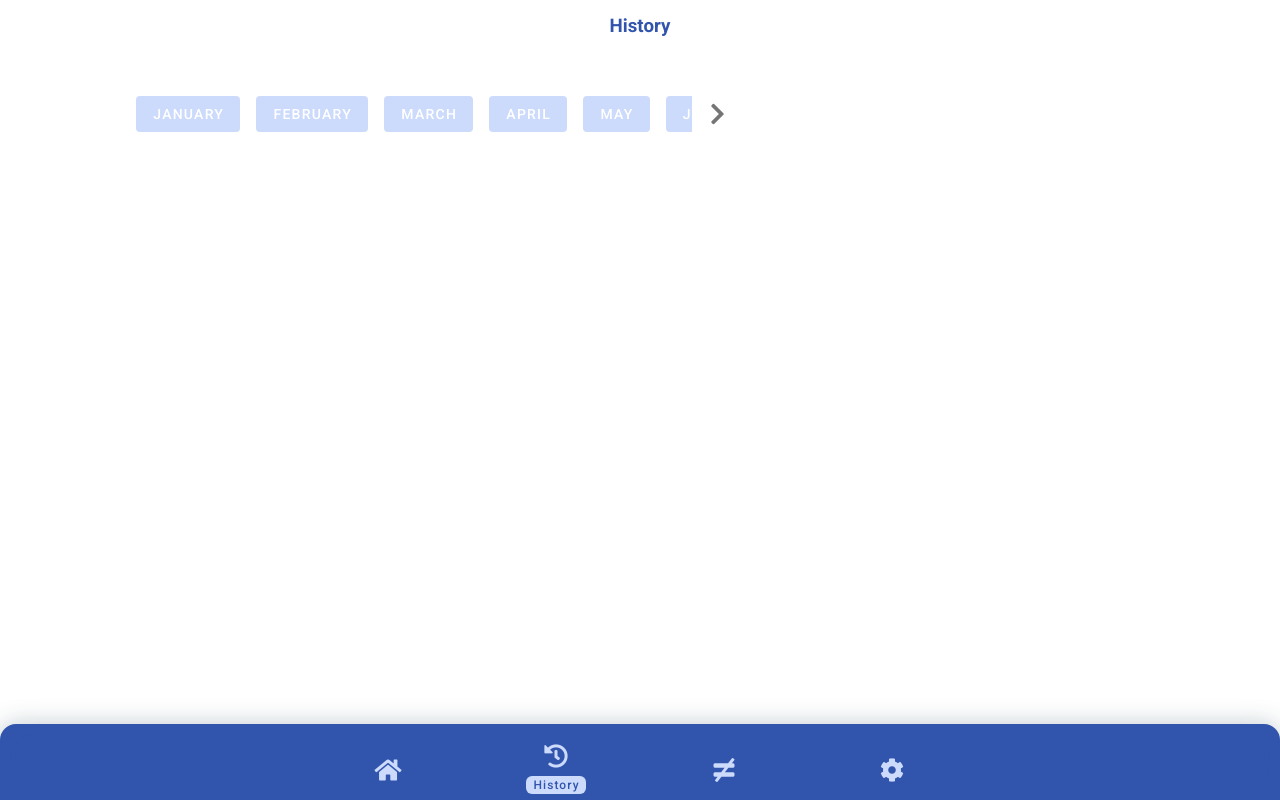
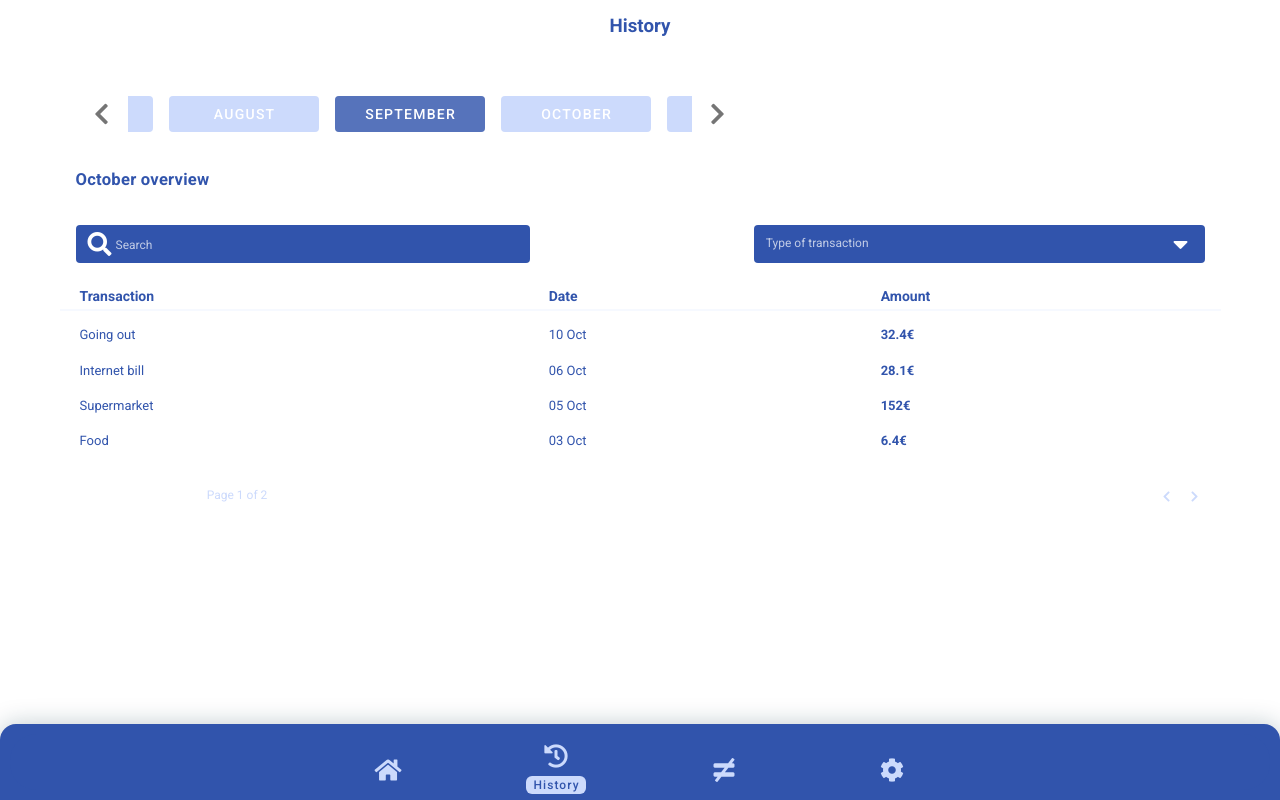
Before and after one commit to Virtuosofriend/expensejar, a Vue app: page /history in a window 1280 px wide. Built offline with nearby package versions, Linux system fonts and the light colour scheme.

Commit message:
HistoryPage: Data iterator added for the history table view

```diff
--- a/package.json
+++ b/package.json
@@ -1,6 +1,6 @@
 {
   "name": "expensejar",
-  "version": "0.1.0",
+  "version": "0.2.0",
   "private": true,
   "scripts": {
     "serve": "vue-cli-service serve",
--- a/src/plugins/vuetify/default-preset/preset/classes.scss
+++ b/src/plugins/vuetify/default-preset/preset/classes.scss
@@ -90,6 +90,10 @@
     box-shadow: 0px 0px 25px rgba(10, 52, 67, 0.25) !important;
 }
 
+.op7 {
+    opacity: .7;
+}
+
 // ————————————————————————————————————
 //* ——— Table
 // ————————————————————————————————————
--- a/src/views/History.vue
+++ b/src/views/History.vue
@@ -12,18 +12,80 @@
                 <months-slide-group class="mt-10"></months-slide-group>
             </v-col>
 
+            <!-- Card with table -->
+            <v-col cols="12">
+                <v-card
+                    color="white"
+                    elevation="0"
+                    dark
+                    min-height="250"
+                >
+                    <v-card-title>
+                        <h5>October overview</h5>
+                    </v-card-title>
+
+                    <transcactions-list
+                        :items="transactions"
+                    ></transcactions-list>
+                </v-card>
+            </v-col>
         </v-row>
     </v-container>
 </template>
 
 <script>
 import MonthsSlideGroup from "./History/components/MonthsSlideGroup";
+import TranscactionsList from "./History/components/ExpensesDataIterator";
 
 export default {
     name: "History__view",
 
+    data() {
+        return {
+            transactions: [
+                {
+                    id:     1,
+                    amount: 152,
+                    transaction: "Supermarket",
+                    date:   "05 Oct"
+                },{
+                    id:     2,
+                    amount: 6.4,
+                    transaction: "Food",
+                    date:   "03 Oct"
+                },{
+                    id:     3,
+                    amount: 12,
+                    transaction: "Water bill",
+                    date:   "02 Oct"
+                },{
+                    id:     4,
+                    amount: 32.4,
+                    transaction: "Going out",
+                    date:   "10 Oct"
+                },{
+                    id:     5,
+                    amount: 28.1,
+                    transaction: "Internet bill",
+                    date:   "06 Oct"
+                },{
+                    id:     6,
+                    amount: 250,
+                    transaction: "Monthly rent",
+                    date:   "01 Oct"
+                },{
+                    id:     7,
+                    amount: 210,
+                    transaction: "Tellus in metus vulputate eu",
+                    date:   "02 Oct"
+                }
+            ]
+        }
+    },
+
     components: {
-        MonthsSlideGroup
+        MonthsSlideGroup,
+        TranscactionsList
     }
 }
 </script>
--- /dev/null
+++ b/src/views/History/components/ExpensesDataIterator.vue
@@ -0,0 +1,215 @@
+<template>
+    <v-data-iterator
+      :items="items"
+      :items-per-page.sync="itemsPerPage"
+      :page.sync="page"
+      :search="search"
+      :sort-by="sortBy"
+      :sort-desc="true"
+      hide-default-footer
+    >
+        <!-- Header -->
+        <template #header>
+            <v-toolbar
+                dark
+                elevation="0"
+                color="transparent"
+                class="mb-2"
+            >
+                <v-text-field
+                    v-model="search"
+                    dense
+                    clearable
+                    flat
+                    background-color="primary"
+                    solo-inverted
+                    hide-details
+                    prepend-inner-icon="fas fa-search"
+                    label="Search"
+                ></v-text-field>
+                <v-spacer></v-spacer>
+                <v-select
+                    class="ml-2"
+                    flat
+                    solo-inverted
+                    hide-details
+                    dense
+                    background-color="primary"
+                    :items="categoriesTransactions"
+                    label="Type of transaction"
+                >
+                    <template #label>
+                        <p class="text-xs mb-0 white--text op7">
+                            Type of transaction
+                        </p>
+                    </template>
+                </v-select>
+            </v-toolbar>
+            <div class="expense expense-border px-2">
+                <div class="expense__transaction">
+                    <p class="font-weight-bold">
+                        Transaction
+                    </p>
+                </div>
+                <div class="expense__date">
+                    <p class="font-weight-bold">
+                        Date
+                    </p>
+                </div>
+                <div class="expense__amount">
+                    <p class="font-weight-bold">
+                        Amount
+                    </p>
+                </div>
+            </div>
+        </template>
+
+        <!-- Main body -->
+        <template #default="props">
+            <v-row no-gutters>
+                <v-col
+                    v-for="item in props.items"
+                    :key="item.id"
+                    cols="12"
+                >
+                    <div class="expense px-2">
+                        <div class="expense__transaction">
+                            <p class="text-truncate">
+                                {{ item.transaction }}
+                            </p>
+                        </div>
+                        <div class="expense__date">
+                            <p>
+                                {{ item.date }}
+                            </p>
+                        </div>
+                        <div class="expense__amount">
+                            <p class="font-weight-bold">
+                                {{ item.amount }}€
+                            </p>
+                        </div>
+                    </div>
+                </v-col>
+            </v-row>
+        </template>
+
+        <!-- Footer magic -->
+        <template #footer>
+            <v-row
+                class="my-4 pb-4"
+            >
+                <v-col cols="4">
+                    <p
+                        class="mr-4 text-xs secondary--text text-center"
+                    >
+                        Page {{ page }} of {{ numberOfPages }}
+                    </p>
+                </v-col>
+                <v-col
+                    cols="8"
+                >
+                    <div class="d-flex justify-end pr-4">
+                        <v-btn
+                            depressed
+                            x-small
+                            dark
+                            icon
+                            color="secondary"
+                            class="mr-1"
+                            @click="page -= 1"
+                        >
+                            <v-icon x-small>
+                                fas fa-chevron-left
+                            </v-icon>
+                        </v-btn>
+                        <v-btn
+                            x-small
+                            icon
+                            depressed
+                            dark
+                            color="secondary"
+                            class="ml-1"
+                            @click="page += 1"
+                        >
+                            <v-icon x-small>
+                                fas fa-chevron-right
+                            </v-icon>
+                        </v-btn>
+                    </div>
+                </v-col>
+            </v-row>
+        </template>
+    </v-data-iterator>
+</template>
+
+<script>
+export default {
+    name: "Expenses__FullList",
+
+    props: {
+        items: {
+            type:       Array,
+            required:   true
+        }
+    },
+
+    computed: {
+        numberOfPages () {
+            return Math.ceil(this.items.length / this.itemsPerPage)
+      }
+    },
+
+    data() {
+        return {
+            page:           1,
+            itemsPerPage:   4,
+            search:         "",
+            sortBy:         "date",
+            categoriesTransactions: [ "Supermaket", "Food", "Going out"]
+        }
+    }
+}
+</script>
+
+<style lang="scss" scoped>
+.expense {
+    display: flex;
+    align-items: center;
+    margin: 6px auto;
+    justify-content: space-between;
+
+    div {
+        margin: 0 12px;
+        color: var(--v-primary-base);
+        width: 100%;
+    }
+
+    .expense__transaction p {
+        width: 150px;
+    }
+
+    .expense__date {
+        margin-left: 12%;
+    }
+
+    .expense__amount {
+        margin-left: auto;
+    }
+
+    &.expense-border {
+        border-bottom: 2px solid #f6f9ff;
+        border-radius: 0 !important;
+
+        p {
+            font-size: 14px;
+        }
+    }
+}
+
+
+.expense p {
+    font-size: 13px;
+    margin-bottom: 0;
+    line-height: 1.8;
+}
+</style>
--- a/src/views/History/components/MonthsSlideGroup.vue
+++ b/src/views/History/components/MonthsSlideGroup.vue
@@ -5,9 +5,11 @@
         color="transparent"
     >
         <v-slide-group
+            v-model="selectedMonth"
+            mandatory
             hide-arrows
+            center-active
             active-class="primary"
-            :value="selectedMonth"
         >
             <v-slide-item
                 v-for="month in months"
@@ -16,6 +18,7 @@
             >
                 <v-btn
                     class="mx-2"
+                    min-width="150"
                     :input-value="active"
                     depressed
                     :color="active ? undefined : 'secondary'"
@@ -35,10 +38,9 @@ export default {
     data() {
         return {
             months: this.$date.months(),
-            selectedMonth: this.$date().format("MMMM")
+            selectedMonth: this.$date().month()
         }
-    },
-
+    }
 }
 </script>
 
--- a/src/views/Home.vue
+++ b/src/views/Home.vue
@@ -56,7 +56,6 @@
                 <v-col cols="12">
                     <v-card
                         elevation="0"
-
                         color="primary"
                         dark
                         min-height="250"
--- a/src/views/Homepage/LastTransactionsList.vue
+++ b/src/views/Homepage/LastTransactionsList.vue
@@ -4,16 +4,16 @@
             My last transactions
         </h3>
 
-        <card-last-transaction
+        <card-transactions
             v-for="item in transactions"
             :key="item.id"
             :transactionItem="item"
-        ></card-last-transaction>
+        ></card-transactions>
     </div>
 </template>
 
 <script>
-import CardLastTransaction from "./components/CardLastTransactions";
+import CardTransactions from "./components/CardTransactions";
 
 export default {
     name: "Last__transactions",
@@ -42,7 +42,7 @@ export default {
     },
 
     components: {
-        CardLastTransaction
+        CardTransactions
     }
 }
 </script>
--- a/vue.config.js
+++ b/vue.config.js
@@ -1,3 +1,28 @@
+process.env.VUE_APP_VERSION = require("./package.json").version;
 module.exports = {
 	transpileDependencies: ["vuetify"],
+    devServer: {
+        // clientLogLevel: "warning",
+        // https: true,
+        open: false,
+        hot: true,
+        compress: true,
+        overlay: {
+            warnings: false,
+            errors: true
+        },
+        stats: "errors-only",
+        watchOptions: {
+            poll: false,
+            ignored: /node_modules/
+        }
+    },
+    chainWebpack: config => {
+        config
+            .plugin("html")
+            .tap(args => {
+                args[0].title = "ExpenseJAR - Maintain your expenses";
+                return args;
+            })
+    }
 }
```
Also changed, not shown: src/views/Homepage/components/CardTransactions.vue (renamed from src/views/Homepage/components/CardLastTransactions.vue), 1 other file (tests, documents, lock files or other folders).
